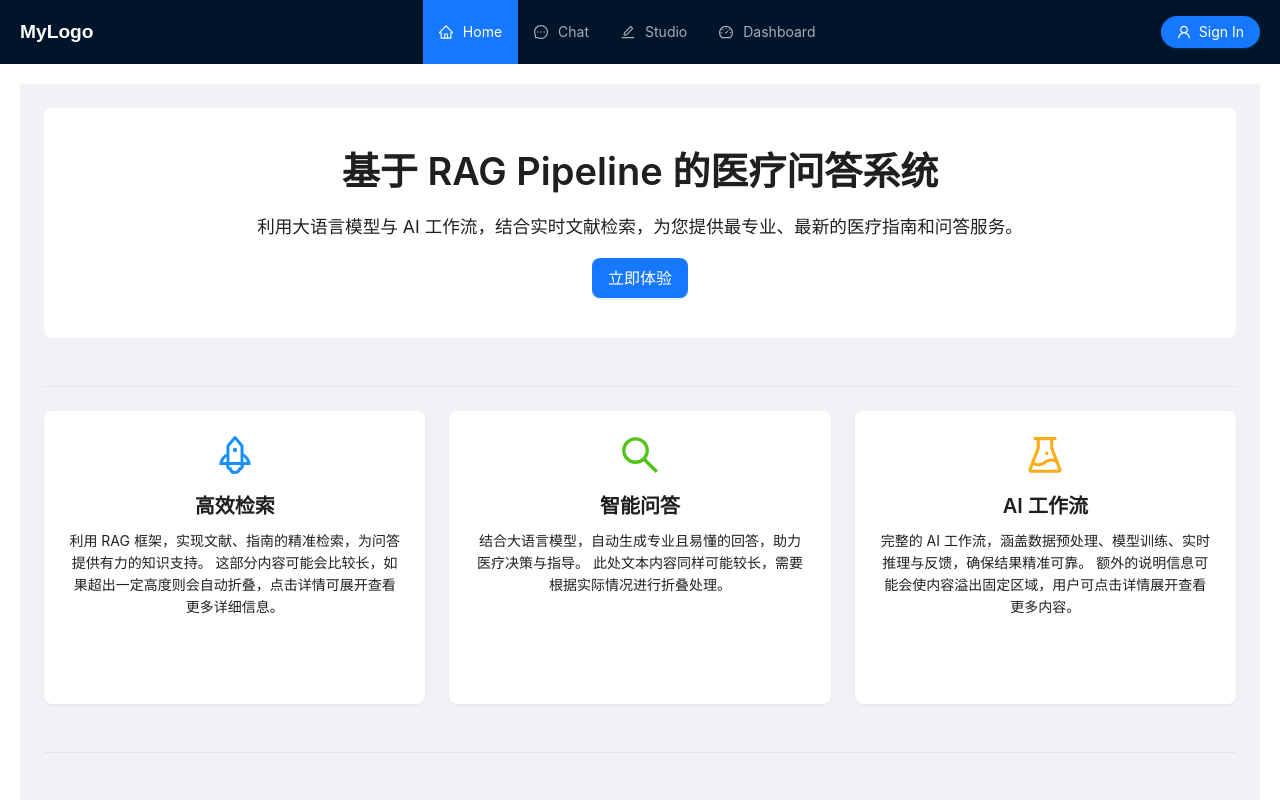
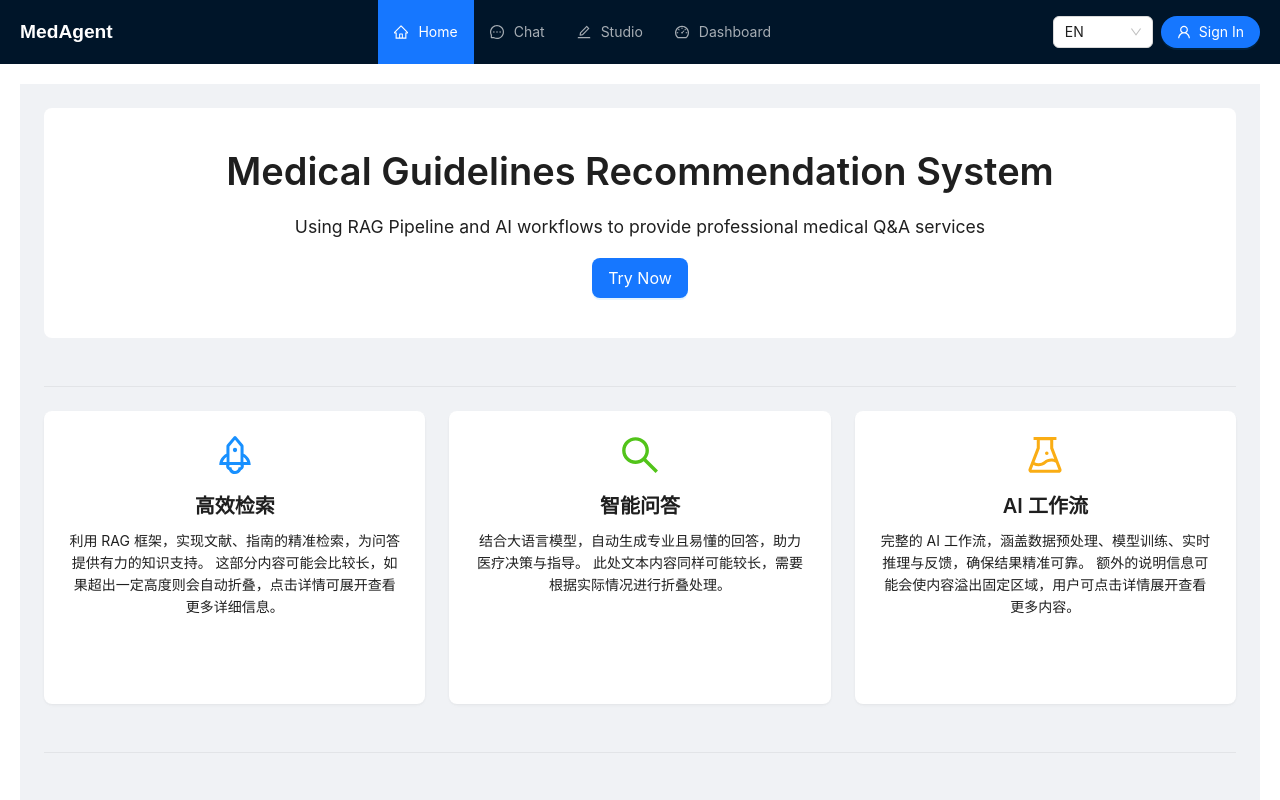
Before and after one commit to visioninhope/MedAgent, a Next.js app in the folder frontend/: page / in a window 1280 px wide. Shown: the top 800 px of the page. Built offline with nearby package versions, Linux system fonts and the light colour scheme.

Commit message:
Add internationalization (i18n) support to frontend

```diff
--- a/frontend/src/app/layout.tsx
+++ b/frontend/src/app/layout.tsx
@@ -1,17 +1,70 @@
 // app/layout.tsx
 'use client';
-import React from 'react';
-import AppHeader from '../components/common/Header';
-import AppFooter from '../components/common/Footer';
+
+import React, { useEffect, useState } from 'react';
+import { I18nextProvider } from 'react-i18next';
+import i18next from 'i18next';
+import { initReactI18next } from 'react-i18next';
+import AppHeader from '@/components/common/Header';
+import AppFooter from '@/components/common/Footer';
+import { getOptions } from '@/i18n/settings';
 import './styles/globals.css';
+
+const i18n = i18next.createInstance();
+
+i18n.use(initReactI18next);
 
 export default function RootLayout({
   children,
 }: {
   children: React.ReactNode;
 }) {
+  const [initialized, setInitialized] = useState(false);
+
+  useEffect(() => {
+    const initI18n = async () => {
+      try {
+        // 修改导入路径为正确的相对路径
+        const enTranslations = await import('@/i18n/en/common.json');
+        const zhTranslations = await import('@/i18n/zh/common.json');
+        const deTranslations = await import('@/i18n/de/common.json');
+
+        await i18n.init({
+          ...getOptions(),
+          resources: {
+            en: {
+              common: enTranslations.default
+            },
+            zh: {
+              common: zhTranslations.default
+            },
+            de: {
+              common: deTranslations.default
+            }
+          }
+        });
+
+        setInitialized(true);
+      } catch (error) {
+        console.error('Failed to initialize i18n:', error);
+      }
+    };
+
+    initI18n();
+  }, []);
+
+  if (!initialized) {
+    return (
+      <html>
+        <body>
+          <div>Loading...</div>
+        </body>
+      </html>
+    );
+  }
+
   return (
-    <html lang="en">
+    <html lang={i18n.language}>
       <head>
         <title>MedAgent</title>
         <meta charSet="utf-8" />
@@ -19,9 +72,11 @@ export default function RootLayout({
         <link rel="icon" href="/images/logo.svg" />
       </head>
       <body>
+        <I18nextProvider i18n={i18n}>
           <AppHeader />
           <main style={{ minHeight: '80vh', padding: '20px' }}>{children}</main>
           <AppFooter />
+        </I18nextProvider>
       </body>
     </html>
   );
--- a/frontend/src/app/page.tsx
+++ b/frontend/src/app/page.tsx
@@ -5,11 +5,14 @@ import React from 'react';
 import { Typography, Row, Col, Divider, Button } from 'antd';
 import { RocketOutlined, SearchOutlined, ExperimentOutlined } from '@ant-design/icons';
 import Link from 'next/link';
+import { useTranslation } from 'react-i18next';
 import ExpandableCard from '@/components/common/ExpandableCard';
 
 const { Title, Paragraph } = Typography;
 
 const HomePage: React.FC = () => {
+  const { t } = useTranslation();
+
   // 示例长文本，可以根据实际数据调整
   const longText1 = '利用 RAG 框架，实现文献、指南的精准检索，为问答提供有力的知识支持。' +
     ' 这部分内容可能会比较长，如果超出一定高度则会自动折叠，点击详情可展开查看更多详细信息。';
@@ -32,12 +35,12 @@ const HomePage: React.FC = () => {
           borderRadius: 8,
         }}
       >
-        <Title>基于 RAG Pipeline 的医疗问答系统</Title>
+        <Title>{t('home.title')}</Title>
         <Paragraph style={{ fontSize: '1.1rem' }}>
-          利用大语言模型与 AI 工作流，结合实时文献检索，为您提供最专业、最新的医疗指南和问答服务。
+          {t('home.subtitle')}
         </Paragraph>
         <Button type="primary" size="large">
-          <Link href="/chat">立即体验</Link>
+          <Link href="/chat">{t('home.try_now')}</Link>
         </Button>
       </div>
 
--- a/frontend/src/components/common/Header.tsx
+++ b/frontend/src/components/common/Header.tsx
@@ -2,10 +2,12 @@
 'use client';
 
 import React from 'react';
-import { Layout, Button } from 'antd';
+import { Layout, Button, Space } from 'antd';
 import { UserOutlined } from '@ant-design/icons';
 import Link from 'next/link';
+import { useTranslation } from 'react-i18next';
 import AppNav from '@/components/common/Nav';
+import LanguageSwitcher from '@/components/common/LanguageSwitcher';
 
 const { Header } = Layout;
 
@@ -16,6 +18,8 @@ const menuItems = [
 ];
 
 const AppHeader: React.FC = () => {
+  const { t } = useTranslation();
+
   return (
     <Header
       style={{
@@ -28,7 +32,7 @@ const AppHeader: React.FC = () => {
     >
       {/* 左侧 Logo */}
       <div style={{ flex: 'none', color: '#fff', fontSize: '1.2rem', fontWeight: 'bold' }}>
-    MyLogo
+        MedAgent
       </div>
 
       {/* 中间导航 */}
@@ -36,12 +40,15 @@ const AppHeader: React.FC = () => {
         <AppNav />
       </div>
 
-      {/* 右侧 Sign In */}
+      {/* 右侧语言切换器和登录按钮 */}
+      <Space>
+        <LanguageSwitcher />
         <Link href="/sign-in">
-        <Button type="primary" shape="round"  icon={<UserOutlined/>}>
-          Sign In
+          <Button type="primary" shape="round" icon={<UserOutlined />}>
+            {t('nav.sign_in')}
           </Button>
         </Link>
+      </Space>
     </Header>
   );
 };
--- /dev/null
+++ b/frontend/src/components/common/LanguageSwitcher.tsx
@@ -0,0 +1,34 @@
+'use client';
+
+import React from 'react';
+import { Select } from 'antd';
+import { useTranslation } from 'react-i18next';
+import { languages } from '@/i18n/settings';
+
+const { Option } = Select;
+
+const LanguageSwitcher: React.FC = () => {
+    const { i18n } = useTranslation();
+
+    const handleChange = (value: string) => {
+        if (i18n.changeLanguage) {
+            i18n.changeLanguage(value);
+        }
+    };
+
+    return (
+        <Select
+            defaultValue={i18n.language || 'en'}
+            style={{ width: 100 }}
+            onChange={handleChange}
+        >
+            {languages.map((lang) => (
+                <Option key={lang} value={lang}>
+                    {lang.toUpperCase()}
+                </Option>
+            ))}
+        </Select>
+    );
+};
+
+export default LanguageSwitcher;
--- a/frontend/src/components/common/Nav.tsx
+++ b/frontend/src/components/common/Nav.tsx
@@ -3,16 +3,19 @@
 import React from 'react';
 import { Menu } from 'antd';
 import Link from 'next/link';
+import { useTranslation } from 'react-i18next';
 import { HomeOutlined, MessageOutlined, EditOutlined, DashboardOutlined } from '@ant-design/icons';
 
-const menuItems = [
-  { key: 'home', icon: <HomeOutlined/>, label: <Link href="/">Home</Link> },
-  { key: 'chat', icon: <MessageOutlined/>, label: <Link href="/chat">Chat</Link> },
-  { key: 'studio', icon: <EditOutlined/>, label: <Link href="/studio">Studio</Link> },
-  { key: 'dashboard', icon: <DashboardOutlined/>, label: <Link href="/dashboard">Dashboard</Link> },
-];
+const AppNav: React.FC = () => {
+  const { t } = useTranslation();
 
-const AppNav: React.FC = () => {
+  const menuItems = [
+    { key: 'home', icon: <HomeOutlined/>, label: <Link href="/">{t('nav.home')}</Link> },
+    { key: 'chat', icon: <MessageOutlined/>, label: <Link href="/chat">{t('nav.chat')}</Link> },
+    { key: 'studio', icon: <EditOutlined/>, label: <Link href="/studio">{t('nav.studio')}</Link> },
+    { key: 'dashboard', icon: <DashboardOutlined/>, label: <Link href="/dashboard">{t('nav.dashboard')}</Link> },
+  ];
+
   return (
     <Menu
       mode="horizontal"
--- /dev/null
+++ b/frontend/src/i18n/de/common.json
@@ -0,0 +1,14 @@
+{
+    "home": {
+        "title": "Medizinische Richtlinien-Empfehlungssystem",
+        "subtitle": "Verwendung von RAG-Pipeline und KI-Workflows für professionelle medizinische Frage-und-Antwort-Dienste",
+        "try_now": "Jetzt ausprobieren"
+    },
+    "nav": {
+        "home": "Startseite",
+        "chat": "Chat",
+        "studio": "Studio",
+        "dashboard": "Dashboard",
+        "sign_in": "Anmelden"
+    }
+}
--- /dev/null
+++ b/frontend/src/i18n/en/common.json
@@ -0,0 +1,14 @@
+{
+    "home": {
+        "title": "Medical Guidelines Recommendation System",
+        "subtitle": "Using RAG Pipeline and AI workflows to provide professional medical Q&A services",
+        "try_now": "Try Now"
+    },
+    "nav": {
+        "home": "Home",
+        "chat": "Chat",
+        "studio": "Studio",
+        "dashboard": "Dashboard",
+        "sign_in": "Sign In"
+    }
+}
--- /dev/null
+++ b/frontend/src/i18n/settings.ts
@@ -0,0 +1,17 @@
+export const fallbackLng = 'en'
+export const languages = ['en', 'zh', 'de']
+export const defaultNS = 'common'
+
+export function getOptions(lng = fallbackLng, ns = defaultNS) {
+  return {
+    supportedLngs: languages,
+    fallbackLng,
+    lng,
+    fallbackNS: defaultNS,
+    defaultNS,
+    ns,
+    interpolation: {
+      escapeValue: false
+    }
+  }
+}
--- /dev/null
+++ b/frontend/src/i18n/zh/common.json
@@ -0,0 +1,14 @@
+{
+    "home": {
+        "title": "基于 RAG Pipeline 的医疗问答系统",
+        "subtitle": "利用大语言模型与 AI 工作流，结合实时文献检索，为您提供最专业、最新的医疗指南和问答服务",
+        "try_now": "立即体验"
+    },
+    "nav": {
+        "home": "首页",
+        "chat": "对话",
+        "studio": "工作室",
+        "dashboard": "仪表盘",
+        "sign_in": "登录"
+    }
+}
```
Also changed, not shown: frontend/package.json (+5 -2 lines), frontend/src/i18n/index.ts (added, +16 -0 lines), frontend/src/i18n/README.md (added), 1 other file (tests, documents, lock files or other folders). Lines whose indentation alone changed are shown as unchanged.
